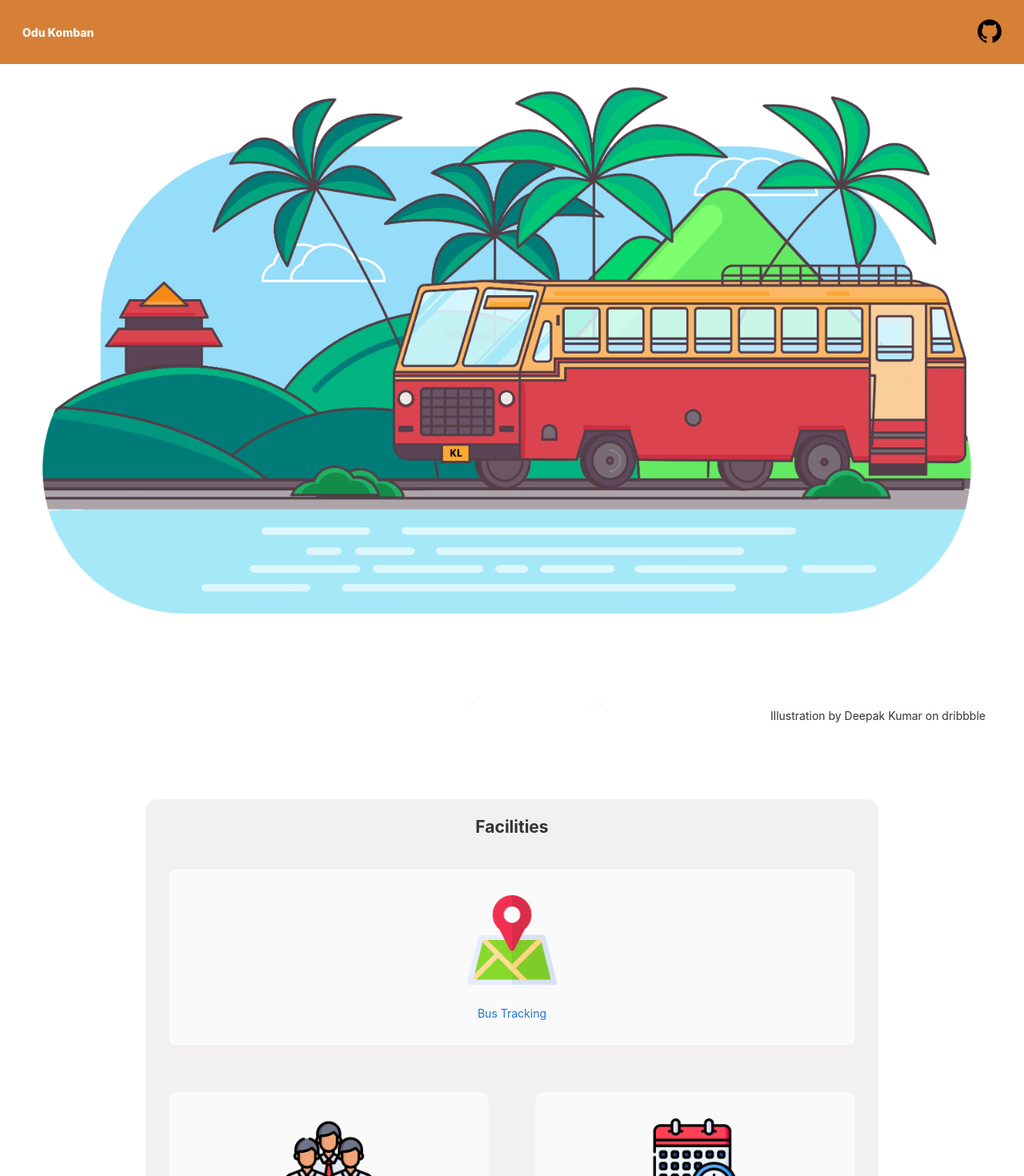
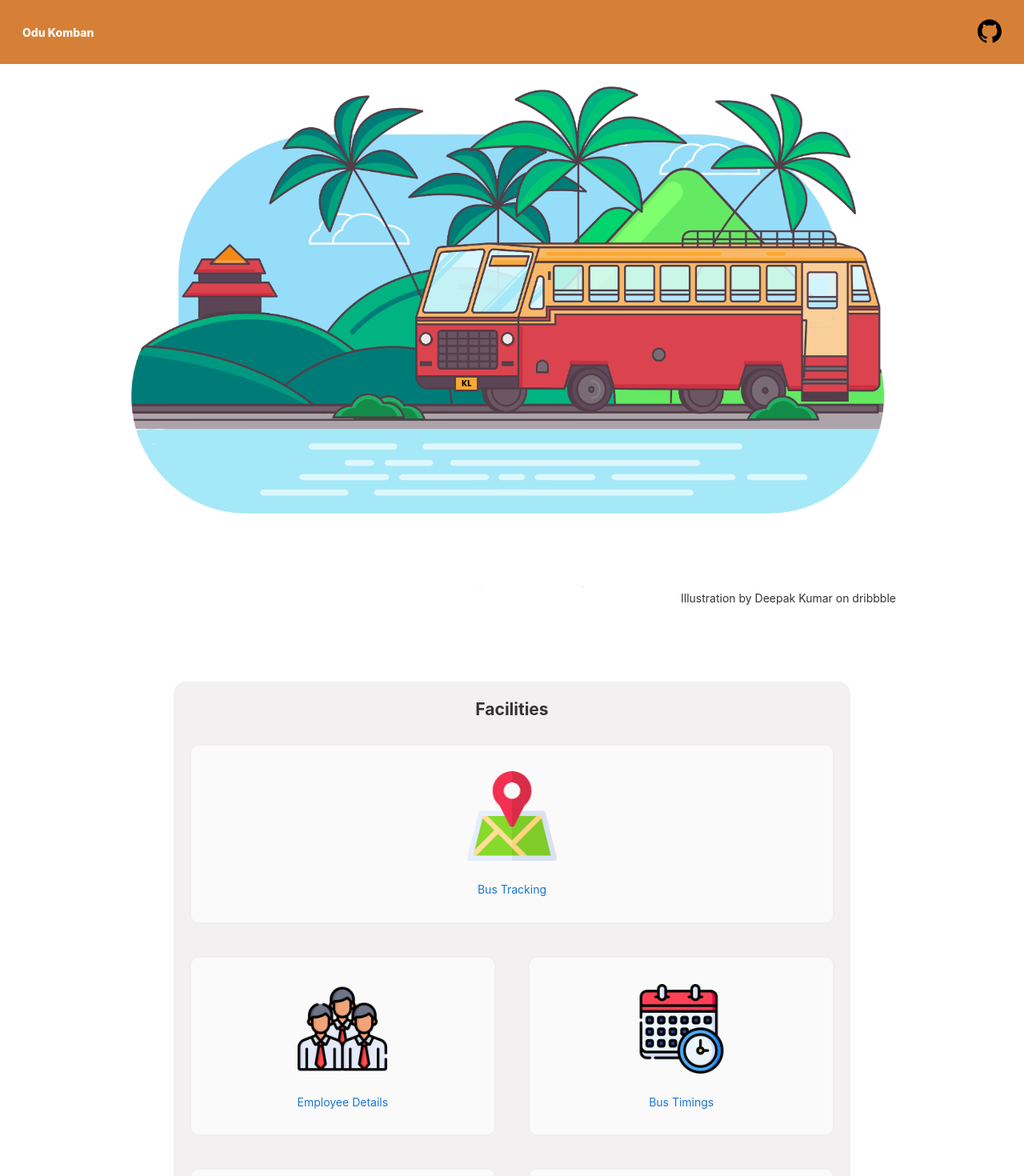
Before and after one commit to Stormers-one/website-o_k, an Angular app: page / in a window 1280 px wide. Shown: the top 1470 px of the page at 80% size. Built offline with nearby package versions, Linux system fonts and the light colour scheme.

Commit message:
image main-banner size fixed

```diff
--- a/src/app/app.component.css
+++ b/src/app/app.component.css
@@ -54,7 +54,8 @@ p {
 }
 
 .main-banner #banner-img {
-  max-width: 100%;
+  max-width: 960px;
+  width: 100%;
   height: auto;
 }
 
--- a/src/app/facilities/facilities.component.css
+++ b/src/app/facilities/facilities.component.css
@@ -29,7 +29,7 @@ svg.material-icons:not(:last-child) {
   background-color: #fafafa;
   height: 15em;
   /* width: 40%; */
-  margin: 2em;
+  margin: 1.5em;
   padding: 0.4em;
   display: flex;
   flex-direction: column;
```
